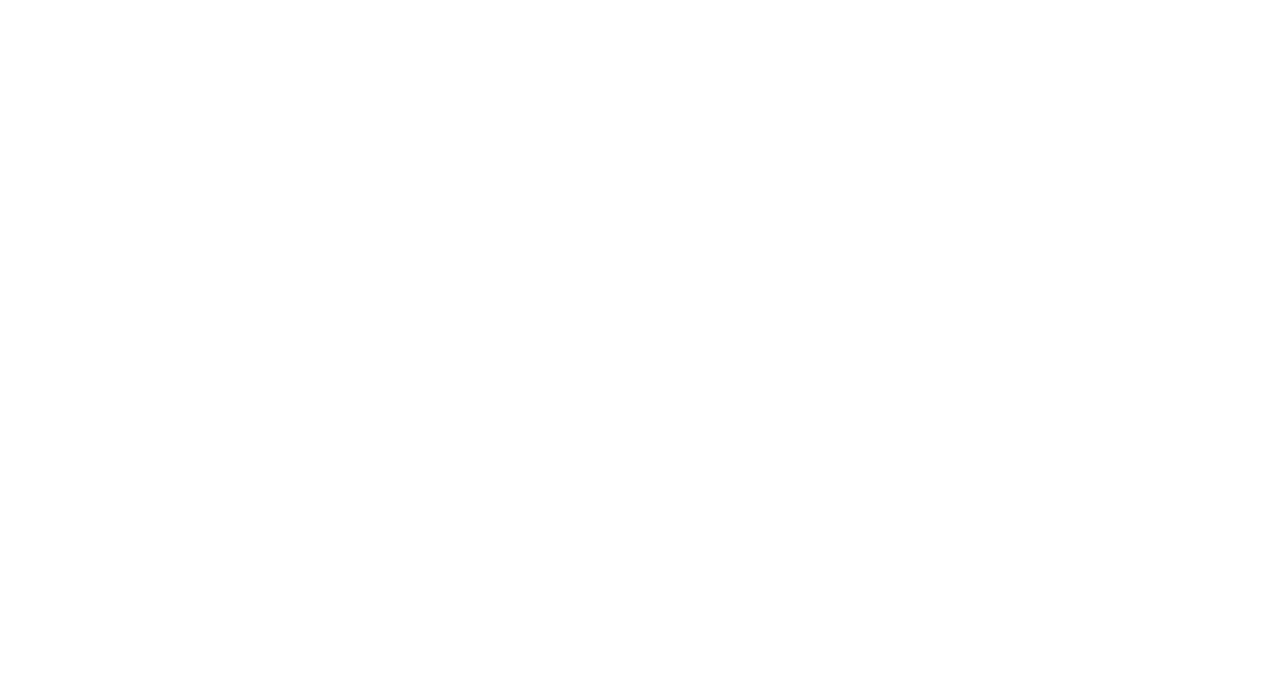
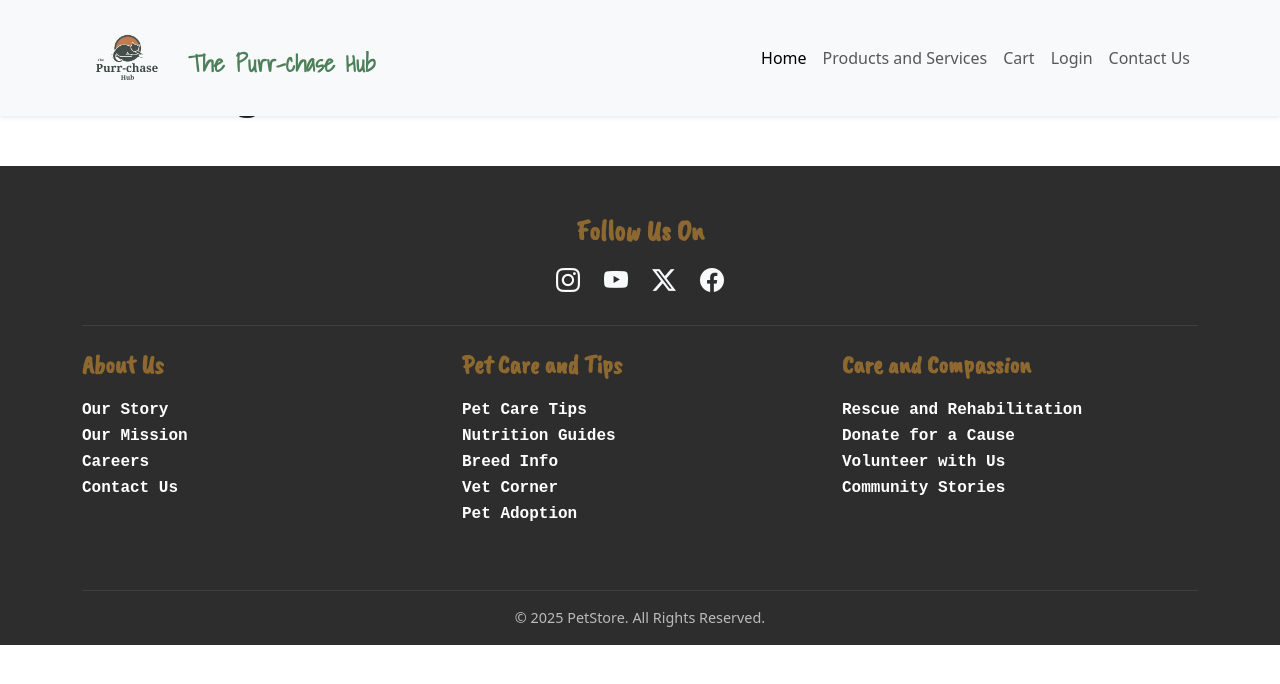
Before and after one commit to suvrata-pixel/petstore_frontend, a React (Vite) app: page /products in a window 1280 px wide. Before the commit this address had no page. Shown: the top 684 px of the page. Built offline with nearby package versions, Linux system fonts and the light colour scheme; a web font is replaced by a local one.

Commit message:
pages and placeholders

```diff
--- a/package.json
+++ b/package.json
@@ -16,7 +16,7 @@
     "json-server": "^1.0.0-beta.3",
     "react": "^19.1.1",
     "react-dom": "^19.1.1",
-    "react-router-dom": "^7.9.4"
+    "react-router-dom": "^7.9.5"
   },
   "devDependencies": {
     "@eslint/js": "^9.36.0",
--- a/src/App.jsx
+++ b/src/App.jsx
@@ -1,12 +1,36 @@
 import React from "react";
+import { Routes, Route } from "react-router-dom";
 import Navbar from "./components/Navbar";
+import Footer from "./components/Footer";
 import Home from "./pages/Home";
+import ProductsServices from "./pages/ProductsServices";
+import Products from "./pages/Products";
+import Services from "./pages/Services";
+
+import Cart from "./pages/Cart";
+import Login from "./pages/Login";
+import ContactUs from "./pages/ContactUs";
+
 
 const App = () => {
   return (
     <>
-      <Navbar />
-      <Home />   {/* ✅ Make sure this is here */}
+      <Navbar />   {/* 👈 Common Navbar for all pages */}
+
+      {/*<div style={{ paddingTop: '90px' }}>*/}
+
+      <Routes>
+        <Route path="/" element={<Home />} />
+        <Route path="/products-services-hub" element={<ProductsServices />} />
+        <Route path="/products" element={<Products />} />
+        <Route path="/services" element={<Services />} />
+        <Route path="/cart" element={<Cart/>} />
+        <Route path="/login" element={<Login />} />
+        <Route path="/contact" element={<ContactUs />} />
+        <Route path="*" element={<h1 style={{ textAlign: 'center', padding: '50px' }}>404 - Page Not Found</h1>} />
+      </Routes>
+      {/*</div>*/}
+      <Footer />   {/* 👈 Common Footer for all pages */}
     </>
   );
 };
--- a/src/components/Navbar.jsx
+++ b/src/components/Navbar.jsx
@@ -1,14 +1,18 @@
 import React from "react";
+import { Link } from "react-router-dom";
 import "bootstrap/dist/css/bootstrap.min.css";
 import tph2 from "../assets/tph2.svg"; // your logo
 
 
 const Navbar = () => {
+
+  //const navLinkClassName = "nav-link text-uppercase";
+
   return (
     <nav className="navbar navbar-expand-lg navbar-light bg-light shadow-sm fixed-top">
       <div className="container">
         {/* Brand / Logo */}
-        <a className="navbar-brand d-flex align-items-center" href="#">
+        <Link className="navbar-brand d-flex align-items-center" to="/">
           <img
             src={tph2}
             alt="PetStore Logo"
@@ -17,7 +21,7 @@ const Navbar = () => {
             className="me-3 rounded-circle"
           />
           <span className="my-logo-text fw-bold"> The Purr-chase Hub </span>
-        </a>
+        </Link>
 
         {/* Toggler button (for mobile) */}
         <button
@@ -36,14 +40,14 @@ const Navbar = () => {
         <div className="collapse navbar-collapse justify-content-end" id="navbarNav">
           <ul className="navbar-nav">
             <li className="nav-item">
-              <a className="nav-link active" href="#">
+              <Link className='nav-link active' to="/">
                 Home
-              </a>
+              </Link>
             </li>
             <li className="nav-item">
-              <a className="nav-link" href="#">
+              <Link className="nav-link" to="/products-services-hub">
                 Products and Services
-              </a>
+              </Link>
             </li>
             {/*<li className="nav-item">
               <a className="nav-link" href="#">
@@ -51,19 +55,19 @@ const Navbar = () => {
               </a>
             </li>*/}
             <li className="nav-item">
-              <a className="nav-link" href="#">
+              <Link className="nav-link" to="/cart">
                 Cart
-              </a>
+              </Link>
             </li>
             <li className="nav-item">
-              <a className="nav-link" href="#">
+              <Link className="nav-link" to="/login">
                 Login
-              </a>
+              </Link>
             </li>
             <li className="nav-item">
-              <a className="nav-link" href="#">
+              <Link className="nav-link" to="/contact">
                 Contact Us
-              </a>
+              </Link>
             </li>
           </ul>
         </div>
--- a/src/main.jsx
+++ b/src/main.jsx
@@ -1,26 +1,17 @@
-import React from 'react'
-import ReactDOM from 'react-dom/client'
-import { BrowserRouter, Routes, Route } from 'react-router-dom'
-import App from './App'
+import React from "react";
+import ReactDOM from "react-dom/client";
+import { BrowserRouter } from "react-router-dom";
+import App from "./App";
+
 import "bootstrap/dist/css/bootstrap.min.css";
-import "./index.css";
 import "bootstrap/dist/js/bootstrap.bundle.min.js";
 import "bootstrap-icons/font/bootstrap-icons.css";
+import "./index.css";
 
-
-
-// Importing pages (currently only Home, others can be added later)
-import Home from './pages/Home'
-
-// Now render the App
-ReactDOM.createRoot(document.getElementById('root')).render(
+ReactDOM.createRoot(document.getElementById("root")).render(
   <React.StrictMode>
     <BrowserRouter>
-      <Routes>
-        <Route path="/" element={<App />}>
-          <Route index element={<Home />} />
-        </Route>
-      </Routes>
+      <App />
     </BrowserRouter>
-  </React.StrictMode>,
-)
+  </React.StrictMode>
+);
--- /dev/null
+++ b/src/pages/Cart.jsx
@@ -0,0 +1,16 @@
+// src/pages/Cart.jsx
+import React from 'react';
+
+const Cart = () => { // Define the component
+  return (
+
+    <div style={{ paddingTop: '90px' }}>
+    <div style={{ padding: '20px', textAlign: 'center' }}>
+      <h1>Shopping Cart</h1>
+      <p>Your cart is empty. Start shopping!</p>
+    </div>
+    </div>
+  );
+};
+
+export default Cart;
--- /dev/null
+++ b/src/pages/ContactUs.jsx
@@ -0,0 +1,14 @@
+// src/pages/Cart.jsx
+import React from 'react';
+
+const ContactUs = () => { // Define the component
+  return (
+    <div style={{ paddingTop: '90px' }}>
+    <div style={{ padding: '20px', textAlign: 'center' }}>
+      <h1> Contact Us </h1>
+     </div>
+     </div>
+  );
+};
+
+export default ContactUs; // <--- THIS LINE IS CRUCIAL: It exports 'Cart' as the default export
--- a/src/pages/Home.jsx
+++ b/src/pages/Home.jsx
@@ -4,7 +4,6 @@ import ProductsAndServices from "../components/ProductsAndServices";
 import FeaturedDeals from "../components/FeaturedDeals";
 import RescueAndCare from "../components/RescueAndCare";
 import Testimonials from "../components/Testimonials";
-import Footer from "../components/Footer";
 
 
 const Home = () => {
@@ -15,7 +14,7 @@ const Home = () => {
       <FeaturedDeals />
       <RescueAndCare />
       <Testimonials />
-      <Footer />
+
     </div>
   );
 };
--- /dev/null
+++ b/src/pages/Login.jsx
@@ -0,0 +1,15 @@
+// src/pages/Cart.jsx
+import React from 'react';
+
+const Login = () => { // Define the component
+  return (
+    <div style={{ paddingTop: '90px' }}>
+    <div style={{ padding: '20px', textAlign: 'center' }}>
+      <h1> Login Page </h1>
+
+    </div>
+    </div>
+  );
+};
+
+export default Login; // <--- THIS LINE IS CRUCIAL: It exports 'Cart' as the default export
--- /dev/null
+++ b/src/pages/Products.jsx
@@ -0,0 +1,7 @@
+import React from "react";
+
+const Products = () => {
+  return <h1>Products Page</h1>;
+};
+
+export default Products;
--- /dev/null
+++ b/src/pages/ProductsServices.jsx
@@ -0,0 +1,56 @@
+// src/pages/ProductServices.jsx (This is the category hub page)
+
+import React from 'react';
+import { Link } from 'react-router-dom';
+
+const ProductServices = () => {
+  return (
+    <div style={{ paddingTop: '90px' }}>
+    <div className="container py-5 text-center">
+      <h2 className="mb-5 fw-bold">Explore Our Offerings</h2>
+
+      <div className="row justify-content-center">
+        {/* Card for navigating to Products */}
+        <div className="col-md-5 mb-4">
+          <div className="card h-100 shadow-sm border-0">
+            <img
+              src="/assets/product_category.jpg" // Placeholder image for products
+              className="card-img-top"
+              alt="Shop Pet Products"
+              style={{ height: '250px', objectFit: 'cover' }}
+            />
+            <div className="card-body d-flex flex-column">
+              <h5 className="card-title fw-bold">Shop Pet Products</h5>
+              <p className="card-text text-muted">Discover our wide range of premium food, accessories, and health supplies for your pets.</p>
+              <Link to="/products" className="btn custom-btn mt-auto">
+                View Products
+              </Link>
+            </div>
+          </div>
+        </div>
+
+        {/* Card for navigating to Services */}
+        <div className="col-md-5 mb-4">
+          <div className="card h-100 shadow-sm border-0">
+            <img
+              src="/assets/service_category.jpg" // Placeholder image for services
+              className="card-img-top"
+              alt="Book Pet Services"
+              style={{ height: '250px', objectFit: 'cover' }}
+            />
+            <div className="card-body d-flex flex-column">
+              <h5 className="card-title fw-bold">Book Pet Services</h5>
+              <p className="card-text text-muted">Explore our professional grooming, veterinary check-ups, and training services.</p>
+              <Link to="/services" className="btn custom-btn mt-auto">
+                Book Services
+              </Link>
+            </div>
+          </div>
+        </div>
+      </div>
+    </div>
+    </div>
+  );
+};
+
+export default ProductServices;
--- /dev/null
+++ b/src/pages/Services.jsx
@@ -0,0 +1,7 @@
+import React from "react";
+
+const Services = () => {
+  return <h1>Services Page</h1>;
+};
+
+export default Services;
```
Also changed, not shown: src/components/ProductsAndServices.jsx (line endings or trailing spaces), 1 other file (tests, documents, lock files or other folders).
